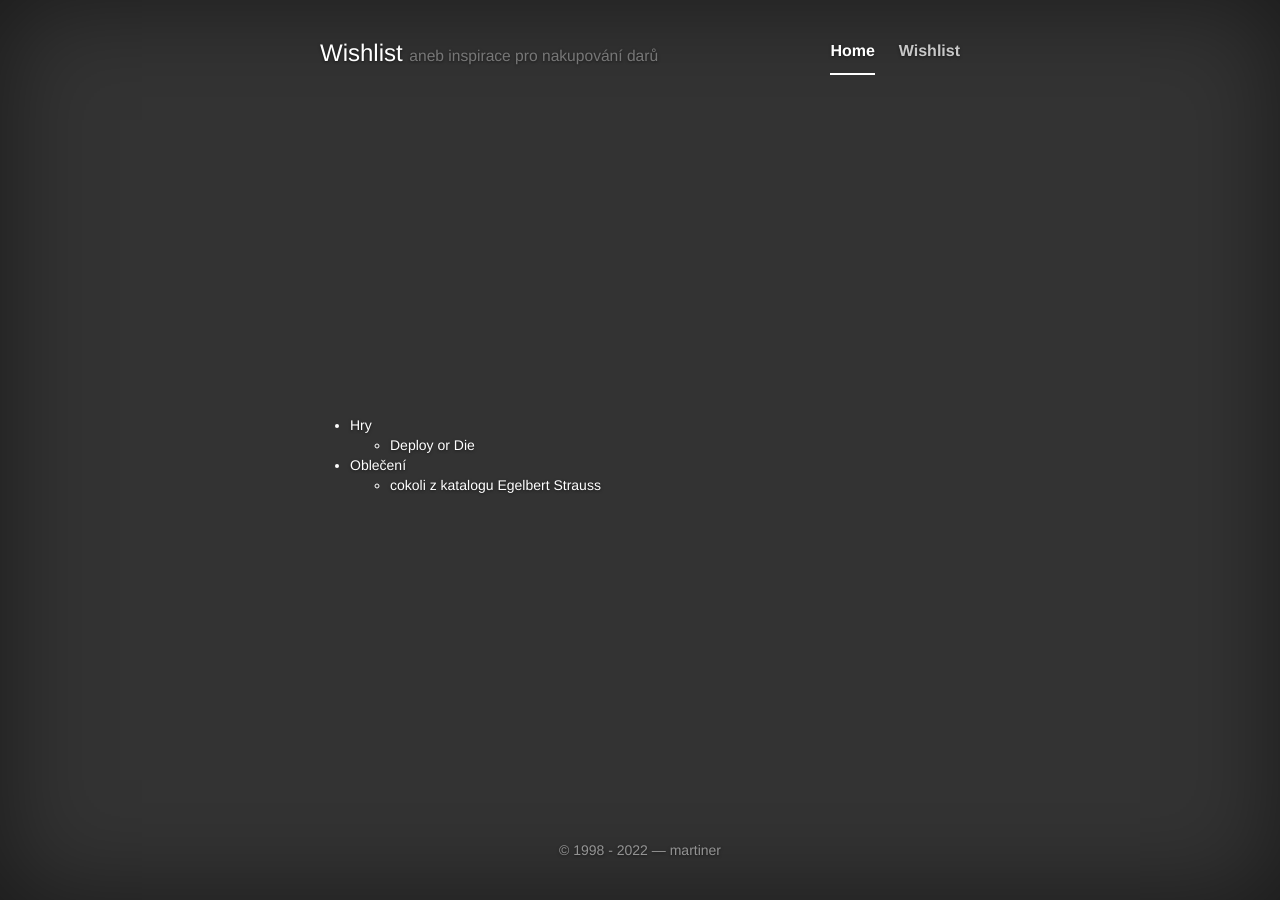
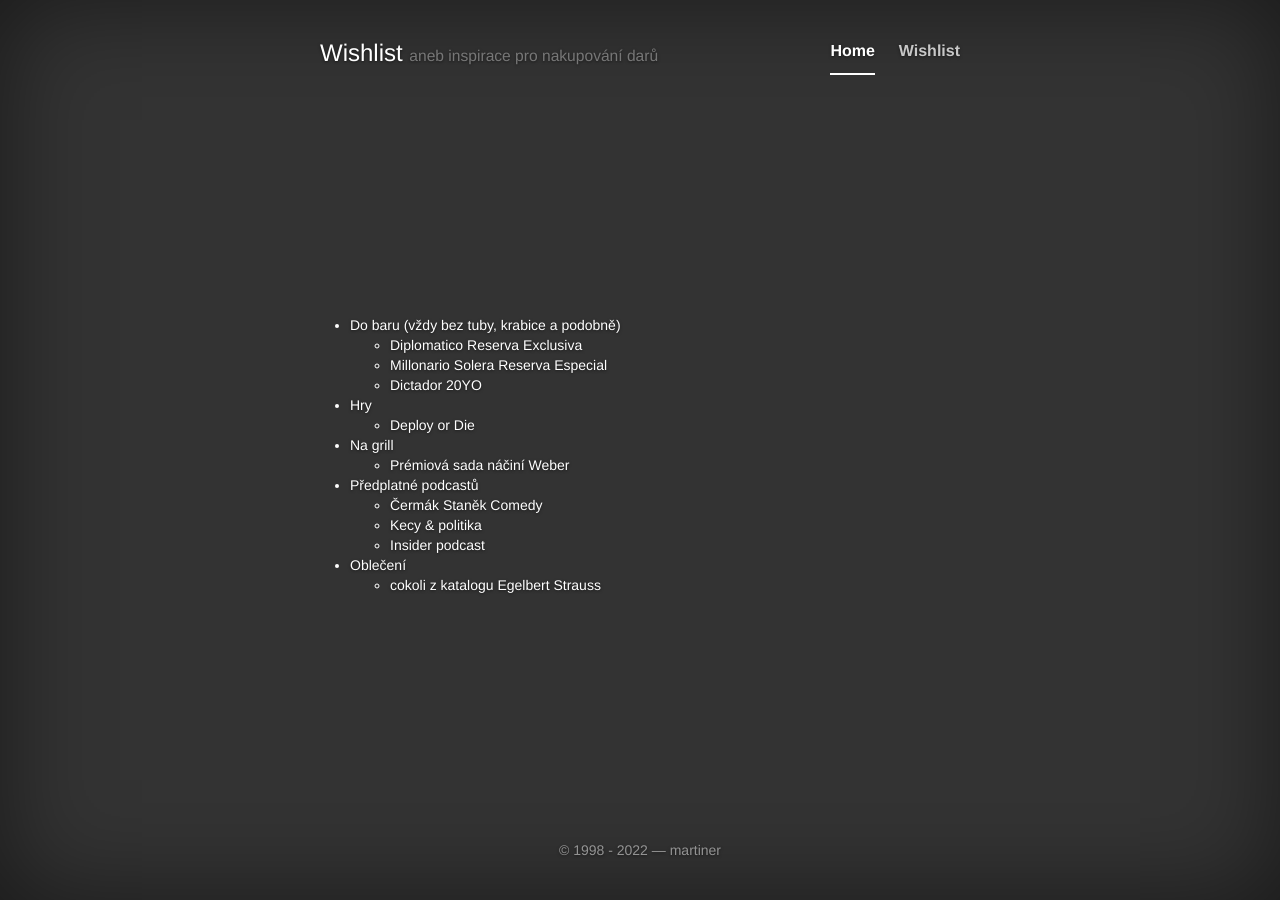
Before and after one commit to martiner/martiner.github.com, a Jekyll site: the page built from wishlist.html, in a window 1280 px wide. Built offline with Jekyll 4.4.1, drawn with Linux system fonts in a browser that asks for light colours; nearby versions of some CDN libraries.

Commit message:
chg: vanoce 2022

```diff
--- a/wishlist.html
+++ b/wishlist.html
@@ -5,19 +5,24 @@
 ---
 <ul class="text-left">
 
-<!--
-<li>Do baru<ul>
-	<li>dobrý rum:
-	<ul>
-	<li><a href="https://sortiment.makro.cz/cs/search/?q=millonario">Millonario Reserva</a></li>
-	<li><a href="https://sortiment.makro.cz/cs/search/?q=diplomatico+reserva+exclusiva">Diplomatico Reserva Exclusiva</a></li>
-	<li><a href="https://sortiment.makro.cz/cs/search/?q=zacapa">Zacapa</a></li>
-	<li><a href="https://sortiment.makro.cz/cs/search/?q=dictador">Dictador</a></li>
-	</ul>
+<li>Do baru (vždy bez tuby, krabice a podobně)<ul>
+	<li><a href="https://eshop.hyveco.cz/diplomatico-reserva-exclusiva-12yo-0-7l-40-9412">Diplomatico Reserva Exclusiva</a></li>
+	<li><a href="https://eshop.hyveco.cz/millonario-solera-reserva-especial-15-yo-0-7l-40-7673">Millonario Solera Reserva Especial</a></li>
+	<li><a href="https://eshop.hyveco.cz/dictador-20yo-0-7l-40-l-13971">Dictador 20YO</a></li>
 	</ul></li>
--->
+
 <li>Hry<ul>
 	<li><a href="https://www.deployordie.cz/shop/1-deploy-or-die">Deploy or Die</a></li>
+	</ul></li>
+
+<li>Na grill<ul>
+	<li><a href="https://www.weber.com/CZ/cs/p%C5%99%C3%ADslu%C5%A1enstv%C3%AD/p%C5%99%C3%ADslu%C5%A1enstv%C3%AD-podle-kategorie/n%C3%A1%C4%8Din%C3%AD-a-vybaven%C3%AD/sada-n%C3%A1%C4%8Din%C3%AD-premium-6645/6645.html">Prémiová sada náčiní Weber</a></li>
+	</ul></li>
+
+<li>Předplatné podcastů<ul>
+	<li><a href="https://www.patreon.com/CermakStanekComedy">Čermák Staněk Comedy</a></li>
+	<li><a href="https://www.pickey.cz/kecyapolitika">Kecy & politika</a></li>
+	<li><a href="https://www.patreon.com/insiderpodcast">Insider podcast</a></li>
 	</ul></li>
 
 <!--<li>Komix<ul>
```
